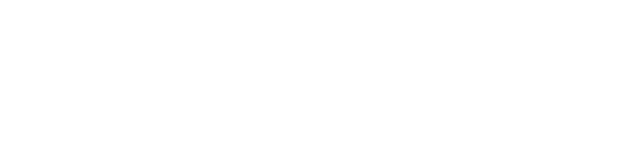
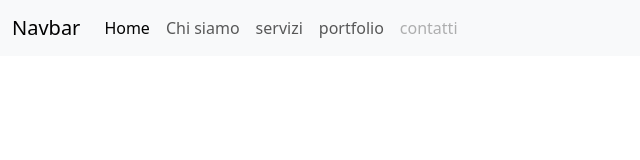
Before and after one commit to schironerebecca-eng/corsoweb, a website built with Vite: page index.html in a window 1280 px wide. Shown: the whole page, without its empty margins (0-640 px from the left). Built offline with nearby package versions, Linux system fonts and the light colour scheme.

Commit message:
Ho inserito la navbar da bootstrap

```diff
--- a/index.html
+++ b/index.html
@@ -1,13 +1,33 @@
 <!doctype html>
-<html lang="en">
+<html lang="it">
   <head>
     <meta charset="UTF-8" />
     <link rel="icon" type="image/svg+xml" href="/favicon.svg" />
     <meta name="viewport" content="width=device-width, initial-scale=1.0" />
     <title>progetto15</title>
+    <link rel="preconnect" href="https://fonts.bunny.net">
+    <link href="https://fonts.bunny.net/css?family=inconsolata:400|karla:700" rel="stylesheet"/>
   </head>
   <body>
-    <div id="app"></div>
+   <header id="site-content">
+    <nav class="navbar navbar-expand-lg bg-body-tertiary">
+  <div class="container-fluid">
+    <a class="navbar-brand" href="#">Navbar</a>
+    <button class="navbar-toggler" type="button" data-bs-toggle="collapse" data-bs-target="#navbarNavAltMarkup" aria-controls="navbarNavAltMarkup" aria-expanded="false" aria-label="Toggle navigation">
+      <span class="navbar-toggler-icon"></span>
+    </button>
+    <div class="collapse navbar-collapse" id="navbarNavAltMarkup">
+      <div class="navbar-nav">
+        <a class="nav-link active" aria-current="page" href="#">Home</a>
+        <a class="nav-link" href="#Chi siamo">Chi siamo</a>
+        <a class="nav-link" href="#servizi">servizi</a>
+        <a class="nav-link" href="#portfolio">portfolio</a>
+        <a class="nav-link disabled" aria-disabled="true">contatti</a>
+      </div>
+    </div>
+  </div>
+</nav>
+   </header>
     <script type="module" src="/src/main.js"></script>
   </body>
 </html>
```
